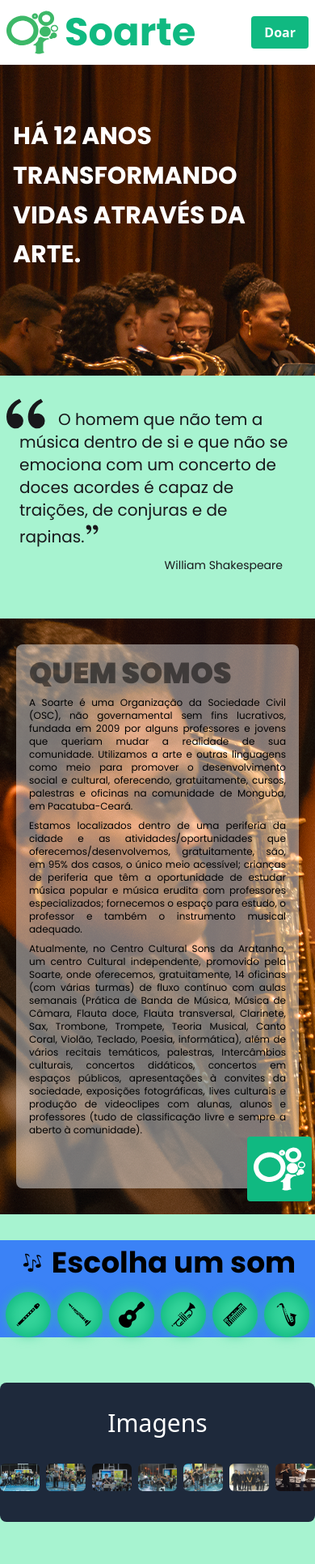
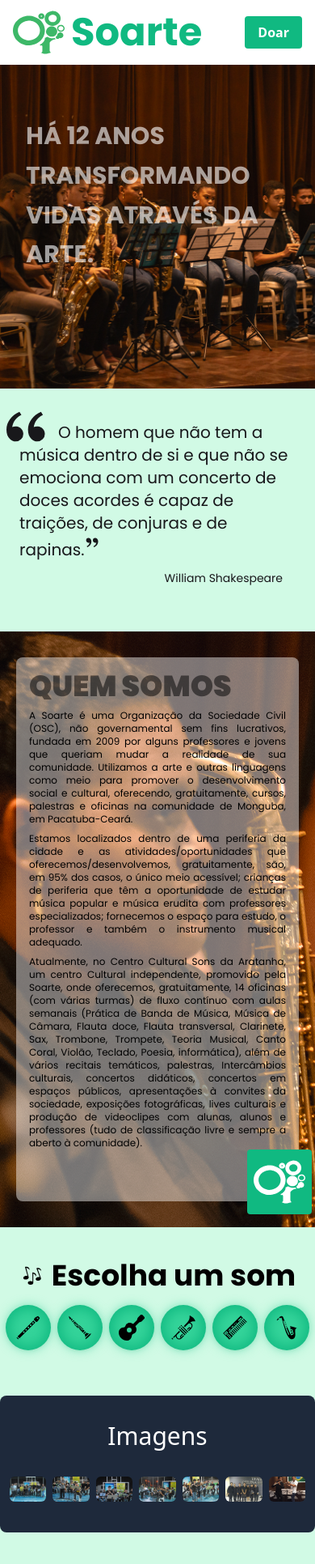
Before and after one commit to Laylsons3/soarte-nextjs, a Next.js app: page / in a window 390 px wide. Shown: the top 1932 px of the page at 81% size. Built offline with nearby package versions, Linux system fonts and the light colour scheme; grey boxes are pictures that could not be loaded; a web font is replaced by a local one.

Commit message:
update responsivity

```diff
--- a/components/Section1.js
+++ b/components/Capa.js
@@ -1,14 +1,12 @@
-import Image from 'next/image';
 import Link from 'next/link';
 
-function Section1() {
+function Capa() {
   return(
     <section id="Component">
-      <div className='h-96 overflow-hidden bg-capa bg-no-repeat flex'>
+      <div className='h-[400px] overflow-hidden bg-capa bg-cover bg-no-repeat flex p-8 md:p-0'>
         <div className='Component flex flex-col mt-8'>
           <h1
-          className='text-white Poppins mt-8 pl-4 font-bold
-          text-3xl md:text-5xl md:max-w-[760px] leading-relaxed
+          className='text-white Poppins font-bold leading-relaxed text-3xl md:text-5xl max-w-[500px] md:max-w-[700px] opacity-60 md:opacity-100
           '>
             HÁ 12 ANOS TRANSFORMANDO VIDAS ATRAVÉS DA ARTE.</h1>
           <div className='flex'>
@@ -24,4 +22,4 @@ function Section1() {
   )
 }
 
-export default Section1;
+export default Capa;
--- a/components/Section3.js
+++ b/components/Cursos.js
@@ -9,9 +9,9 @@ import {
 import { FaGuitar } from 'react-icons/fa'
 import Link from 'next/link';
 
-function Section3() {
+function Cursos() {
   return(
-    <section id="Component" className='bg-blue-500'>
+    <section id="Component" className=''>
       <div className='Component block mt-8 mb-14'>
         <div className="flex justify-center">
           <div className='flex items-center'>
@@ -24,7 +24,7 @@ function Section3() {
             <Link href="/">
               <a className='relative'>
                 <div className='DivIconCurso drop-shadow-sm flex justify-center items-center rounded-full bg-emerald-500 hover:scale-105 hover:bg-emerald-400 transition-all'>
-                  <div className='bg-emerald-400 w-12 h-12 absolute rounded-full blur -z-10' />
+                  <div className='bg-emerald-400 group-hover:bg-emerald-300 w-12 h-12 absolute rounded-full blur -z-10' />
                   <GiFlute className='w-full h-full p-3'/>
                 </div>
                 <div className='flex justify-center'>
@@ -37,7 +37,7 @@ function Section3() {
             <Link href="/">
               <a className='relative'>
                 <div className='DivIconCurso drop-shadow-sm flex justify-center items-center rounded-full bg-emerald-500 hover:scale-105 hover:bg-emerald-400 transition-all'>
-                  <div className='bg-emerald-400 w-12 h-12 absolute rounded-full blur -z-10' />
+                  <div className='bg-emerald-400 group-hover:bg-emerald-300 w-12 h-12 absolute rounded-full blur -z-10' />
                   <GiClarinet className='w-full h-full p-3'/>
                 </div>
                 <div className='flex justify-center'>
@@ -50,7 +50,7 @@ function Section3() {
             <Link href="/">
               <a className='relative'>
                 <div className='DivIconCurso drop-shadow-sm flex justify-center items-center rounded-full bg-emerald-500 hover:scale-105 hover:bg-emerald-400 transition-all'>
-                  <div className='bg-emerald-400 w-12 h-12 absolute rounded-full blur -z-10' />
+                  <div className='bg-emerald-400 group-hover:bg-emerald-300 w-12 h-12 absolute rounded-full blur -z-10' />
                   <FaGuitar className='w-full h-full p-3'/>
                 </div>
                 <div className='flex justify-center'>
@@ -63,7 +63,7 @@ function Section3() {
             <Link href="/">
               <a className='relative'>
                 <div className='DivIconCurso drop-shadow-sm flex justify-center items-center rounded-full bg-emerald-500 hover:scale-105 hover:bg-emerald-400 transition-all'>
-                  <div className='bg-emerald-400 w-12 h-12 absolute rounded-full blur -z-10' />
+                  <div className='bg-emerald-400 group-hover:bg-emerald-300 w-12 h-12 absolute rounded-full blur -z-10' />
                   <GiTrumpet className='w-full h-full p-3'/>
                 </div>
                 <div className='flex justify-center'>
@@ -76,7 +76,7 @@ function Section3() {
             <Link href="/">
               <a className='relative'>
                 <div className='DivIconCurso drop-shadow-sm flex justify-center items-center rounded-full bg-emerald-500 hover:scale-105 hover:bg-emerald-400 transition-all'>
-                  <div className='bg-emerald-400 w-12 h-12 absolute rounded-full blur -z-10' />
+                  <div className='bg-emerald-400 group-hover:bg-emerald-300 w-12 h-12 absolute rounded-full blur -z-10' />
                   <GiMusicalKeyboard className='w-full h-full p-3'/>
                 </div>
                 <div className='flex justify-center'>
@@ -89,7 +89,7 @@ function Section3() {
             <Link href="/">
               <a className='relative'>
                 <div className='DivIconCurso drop-shadow-sm flex justify-center items-center rounded-full bg-emerald-500 hover:scale-105 hover:bg-emerald-400 transition-all'>
-                  <div className='bg-emerald-400 w-12 h-12 absolute rounded-full blur -z-10' />
+                  <div className='bg-emerald-400 group-hover:bg-emerald-300 w-12 h-12 absolute rounded-full blur -z-10' />
                   <GiSaxophone className='w-full h-full p-3'/>
                 </div>
                 <div className='flex justify-center'>
@@ -110,4 +110,4 @@ function Section3() {
   )
 }
 
-export default Section3;
+export default Cursos;
--- a/components/Section2.js
+++ b/components/Frase.js
@@ -1,6 +1,6 @@
 import { RiDoubleQuotesL, RiDoubleQuotesR } from 'react-icons/ri'
 
-function Section2() {
+function Frase() {
   return(
     <section id="Component" className=''>
       <div className="Component mt-4 flex flex-col gap-2">
@@ -18,4 +18,4 @@ function Section2() {
   )
 }
 
-export default Section2;
+export default Frase;
--- a/components/Galeria.js
+++ b/components/Galeria.js
@@ -40,7 +40,8 @@ function Galeria() {
 
   return(
     <section id="Component">
-      <div className='Component bg-slate-800 py-8 px-3 relative rounded-lg'>
+      <div className='Component'>
+        <div className='bg-slate-800 py-8 px-3 relative rounded-lg'>
           <h1 className='text-white text-center text-3xl mb-8'>Imagens</h1>
           <div className='flex gap-2'>
             {images.map((image => (
@@ -63,9 +64,8 @@ function Galeria() {
               </Popover.Panel>
             </Popover>
             )))}
-
           </div>
-
+        </div>
       </div>
     </section>
   )
--- a/components/Topo.js
+++ b/components/Topo.js
@@ -27,7 +27,7 @@ function Topo(props) {
 
         <link rel="icon" type="image/x-icon" href="logo-soarte.ico"></link>
       </Head>
-      <div className="flex justify-between px-2 md:px-40 bg-white h-20">
+      <div className="flex justify-between px-4 md:px-40 bg-white h-20">
         <div className="flex items-center">
           <div className="h-16 w-16 mr-2">
             <Image src="/images/logo-soarte.svg" width={64} height={64} alt="Logo Soarte" />
--- a/pages/index.js
+++ b/pages/index.js
@@ -1,24 +1,23 @@
+import Topo from '../components/Topo'
+import Capa from '../components/Capa'
+import Frase from '../components/Frase'
+import QuemSomos from '../components/QuemSomos'
+import Cursos from '../components/Cursos'
+import Galeria from '../components/Galeria'
 import Videos from '../components/Videos'
-import Section1 from '../components/Section1'
-import Section2 from '../components/Section2'
-import Section3 from '../components/Section3'
-import Topo from '../components/Topo'
-import Galeria from '../components/Galeria'
 import Footer from '../components/Footer'
-import QuemSomos from '../components/QuemSomos'
 
 export default function Home() {
   return (
     <div>
-      <Topo descricao="Soarte - Centro Cultural Sons da Aratanha" />
-      <Section1 />
-      <Section2 />
+      <Topo />
+      <Capa />
+      <Frase />
       <QuemSomos />
-      <Section3 />
+      <Cursos />
       <Galeria />
       <Videos />
       <Footer />
-
     </div>
   )
 }
--- a/styles/globals.css
+++ b/styles/globals.css
@@ -8,7 +8,7 @@
 @tailwind utilities;
 
 body {
-  @apply bg-emerald-200 min-w-[375px];
+  @apply bg-emerald-100 min-w-[375px];
 }
 
 .TimesNewRoman {
```
Lines whose indentation alone changed are shown as unchanged.
